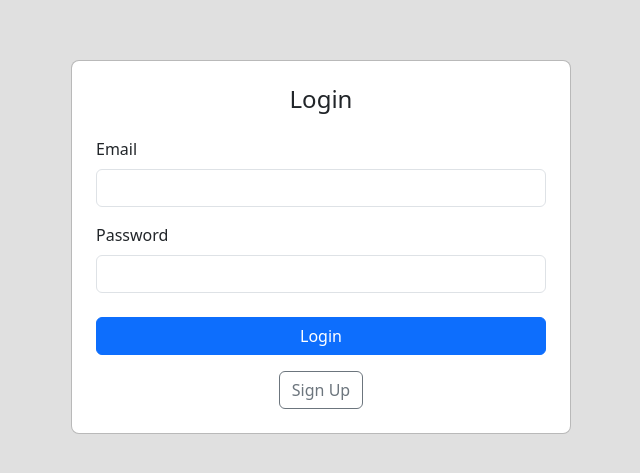
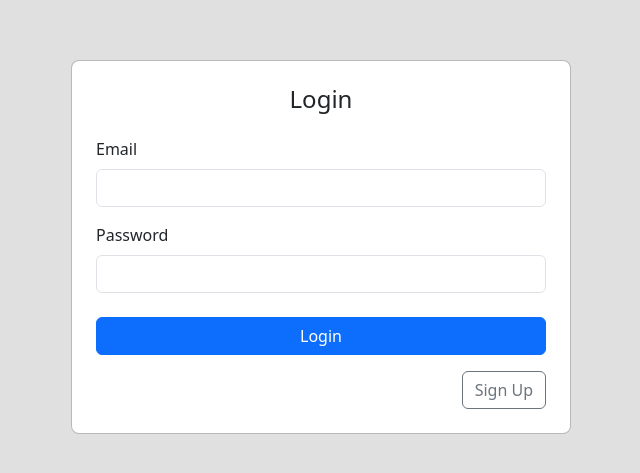
Before and after one commit to Mr-Amsora/store-front-end, a React (Vite) app: page / in a window 1280 px wide. Shown: the part 153-626 px from the top of the page, without its empty margins (319-959 px from the left). Built offline with nearby package versions, Linux system fonts and the light colour scheme; no server answers.

Commit message:
small enhance

```diff
--- a/src/components/AuthModal.tsx
+++ b/src/components/AuthModal.tsx
@@ -166,7 +166,7 @@ export function AuthModal({ show, onLogin, onSignUp }: AuthModalProps) {
                         </form>
                     )}
 
-                    <div className="d-flex justify-content-center mt-3">
+                    <div className="d-flex justify-content-end mt-3">
                         <button
                             className="btn btn-outline-secondary"
                             onClick={() => setIsLogin(!isLogin)}
```
